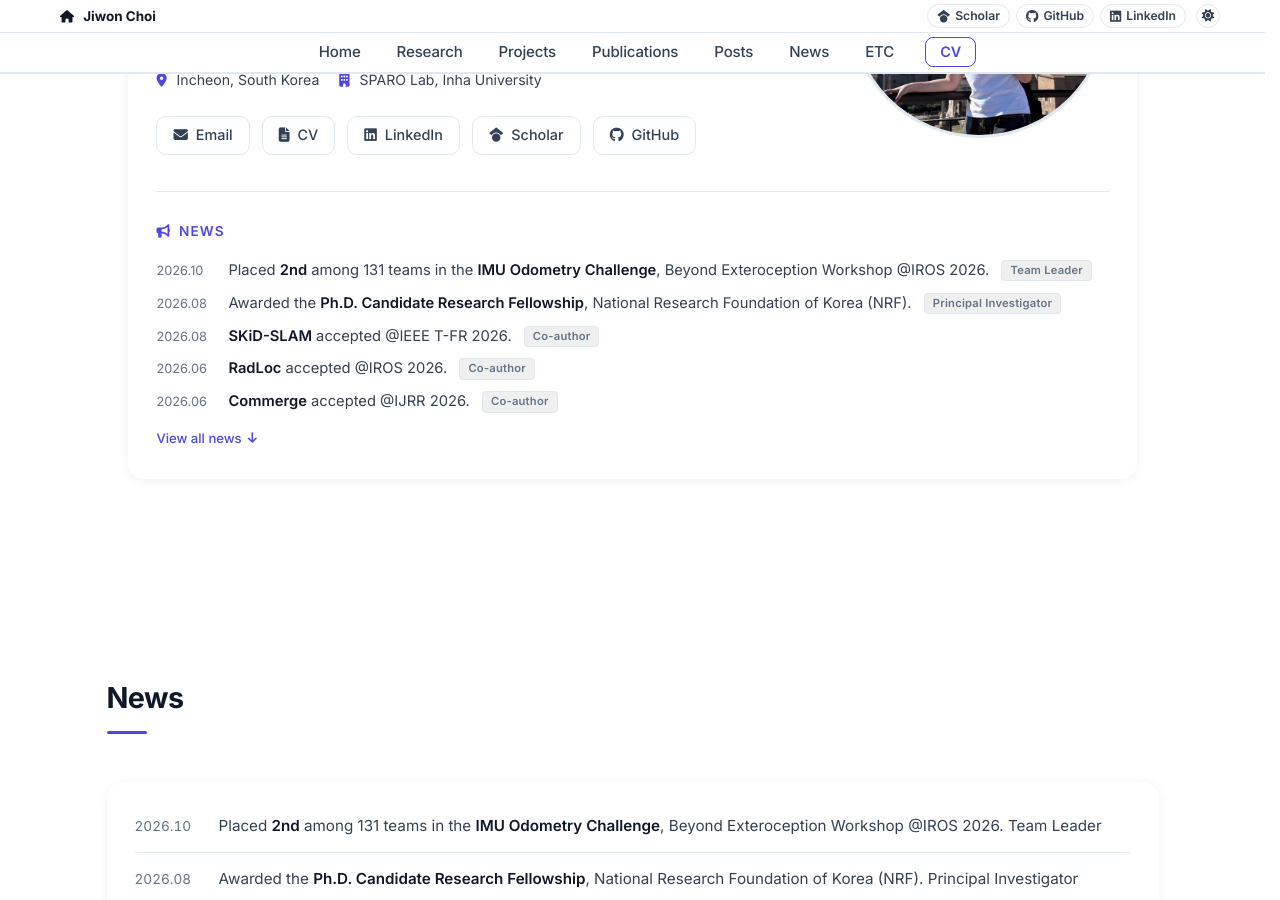
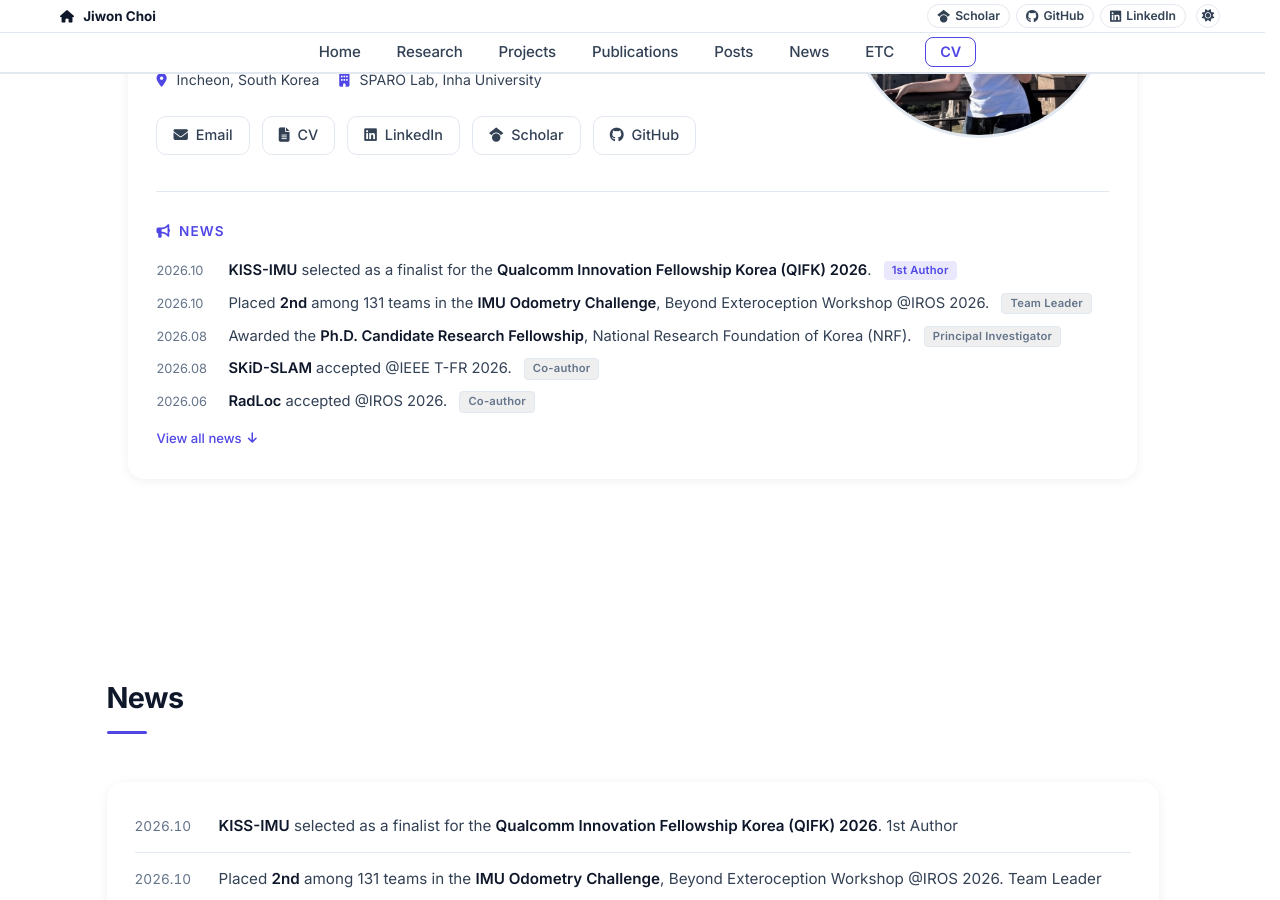
Before and after one commit to jivvon1/jivvon1.github.io, a Jekyll site: the page built from index.old.html, in a window 1280 px wide and 900 px high, scrolled down 326 px. Built offline with Jekyll 4.4.1, drawn with Linux system fonts in a browser that asks for light colours; some web fonts are replaced.

Commit message:
update news

```diff
--- a/_data/news.yml
+++ b/_data/news.yml
@@ -1,3 +1,9 @@
+- date: "2026.10"
+  category: "award"
+  text: "<strong><a href=\"https://sparolab.github.io/research/kiss_imu/\" target=\"_blank\" rel=\"noopener\">KISS-IMU</a></strong> selected as a finalist for the <strong><a href=\"https://www.qualcomm.com/research/university-relations/innovation-fellowship/2026-south-korea\" target=\"_blank\" rel=\"noopener\">Qualcomm Innovation Fellowship Korea (QIFK) 2026</a></strong>."
+  link: ""
+  role: "1st Author"
+
 - date: "2026.10"
   category: "award"
   text: "Placed <strong>2nd</strong> among 131 teams in the <strong><a href=\"https://sparolab.github.io/research/imu_challenge/\" target=\"_blank\" rel=\"noopener\">IMU Odometry Challenge</a></strong>, Beyond Exteroception Workshop @IROS 2026."
@@ -6,7 +12,7 @@
 
 - date: "2026.08"
   category: "award"
-  text: "Awarded the <strong>Ph.D. Candidate Research Fellowship</strong>, National Research Foundation of Korea (NRF)."
+  text: "Awarded the <strong><a href=\"/#projects/nrf-fellowship\">Ph.D. Candidate Research Fellowship</a></strong>, National Research Foundation of Korea (NRF)."
   role: "Principal Investigator"
   link: ""
 
--- a/_data/projects.yml
+++ b/_data/projects.yml
@@ -1,5 +1,6 @@
 # Funded projects shown at the top of the Projects tab (challenges come from research.yml)
 - kind: grant
+  id: "nrf-fellowship"   # news links here via /#projects/nrf-fellowship
   period: "2026.09 – Present"
   role: "Principal Investigator"
   funder_tag: "NRF Grant"
--- a/_includes/project-card.html
+++ b/_includes/project-card.html
@@ -12,7 +12,7 @@
   {%- assign event_icon = "fas fa-flag-checkered" -%}
 {%- endif -%}
 {%- assign card_link = pub.project_link | default: pub.conference_link -%}
-<article class="project-card{% if team_cls == 'first' %} is-mine{% endif %}{% if card_link %} is-linked{% endif %}">
+<article{% if pub.id %} id="{{ pub.id }}"{% endif %} class="project-card{% if team_cls == 'first' %} is-mine{% endif %}{% if card_link %} is-linked{% endif %}">
   {% if card_link %}<a class="project-card-cover" href="{{ card_link }}" target="_blank" rel="noopener" aria-label="{{ pub.project_title }}"></a>{% endif %}
   <div class="project-card-img">
     <img src="{{ pub.thumbnail | relative_url }}" alt="{{ pub.project_title }}" loading="lazy">
--- a/_sass/home.scss
+++ b/_sass/home.scss
@@ -195,3 +195,7 @@
   .project-card-img img { max-height:240px; }
   .project-card-title { font-size:.96rem; }
 }
+
+// card opened from a news link (#projects/<id>): short accent pulse
+.project-card.is-target { animation:project-target 1.8s ease-out; }
+@keyframes project-target { 0%, 30% { box-shadow:0 0 0 4px rgba(var(--accent-rgb),.45); border-color:var(--accent); } 100% { box-shadow:0 0 0 0 rgba(var(--accent-rgb),0); } }
```
Also changed, not shown: index.html (+14 -2 lines).
